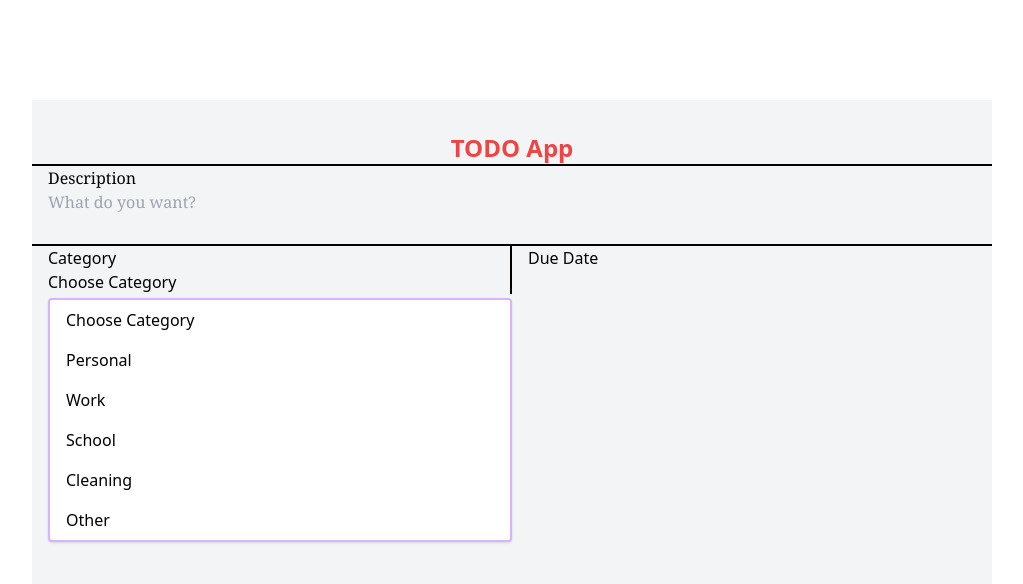
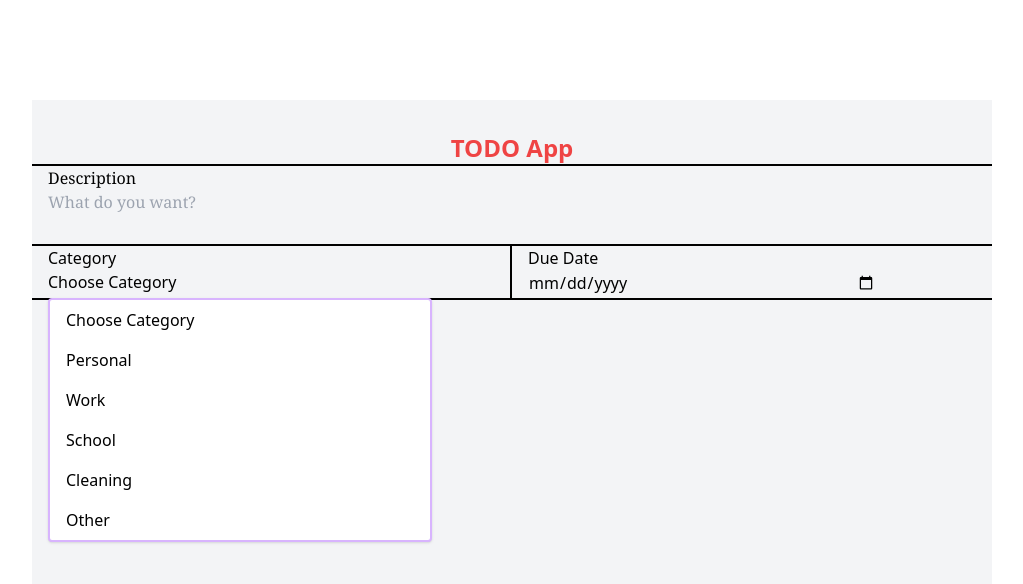
Before and after one commit to SWAGATSWAROOP/ToDoMERN, a React (Create React App) app in the folder frontend/: page / in a window 1280 px wide. Both pictures are taken after a click on the element "Choose Category". Shown: the top 584 px of the page, without its empty margins (128-1151 px from the left). Built offline with nearby package versions, Linux system fonts and the light colour scheme.

Commit message:
Added Due date and Category dropdown

```diff
--- a/frontend/package.json
+++ b/frontend/package.json
@@ -7,9 +7,9 @@
     "@testing-library/react": "^13.4.0",
     "@testing-library/user-event": "^13.5.0",
     "react": "^18.2.0",
-    "react-calendar": "^4.7.0",
     "react-dom": "^18.2.0",
     "react-scripts": "5.0.1",
+    "tailwindcss": "^3.4.0",
     "web-vitals": "^2.1.4"
   },
   "scripts": {
@@ -37,7 +37,6 @@
     ]
   },
   "devDependencies": {
-    "@babel/plugin-proposal-private-property-in-object": "^7.16.7",
-    "tailwindcss": "^3.4.0"
+    "@babel/plugin-proposal-private-property-in-object": "^7.16.7"
   }
 }
--- a/frontend/src/App.js
+++ b/frontend/src/App.js
@@ -11,7 +11,7 @@ function App() {
         <div className="flex flex-col w-3/4 h-3/4 bg-gray-100">
           <Heading />
           <Description />
-          <div className="flex flex-row w-full">
+          <div className="flex flex-row w-full border-b-2 border-black">
             <Category />
             <Duedata />
           </div>
--- a/frontend/src/components/Category.js
+++ b/frontend/src/components/Category.js
@@ -2,8 +2,8 @@ import CustomDropdown from "./DropDownMenu";
 const Category = () => {
   return (
     <>
-      <div className="w-1/2">
-        <div className="ml-4  border-r-2 border-black">
+      <div className="w-1/2 border-r-2 border-black">
+        <div className="ml-4">
           <h1>Category</h1>
         </div>
         <CustomDropdown />
--- a/frontend/src/components/DropDownMenu.js
+++ b/frontend/src/components/DropDownMenu.js
@@ -23,9 +23,9 @@ const CustomDropdown = () => {
   return (
     <>
       <div onClick={handleDropdown}>
-        <h3 className="ml-4 mb-1 border-r-2 border-black">{dropdownValue}</h3>
+        <h3 className="ml-4 mb-1">{dropdownValue}</h3>
         {dropdown && (
-          <div className=" bg-white rounded shadow border-2 ml-4 border-purple-300">
+          <div className="absolute w-96 bg-white rounded shadow border-2 ml-4 border-purple-300">
             {data.map((datavalue) => (
               <div
                 key={datavalue}
--- a/frontend/src/components/DueDate.js
+++ b/frontend/src/components/DueDate.js
@@ -3,6 +3,9 @@ const Duedata = () => {
     <>
       <div className="w-1/2">
         <h1 className="ml-4">Due Date</h1>
+        <div className="ml-4">
+          <input type="date" className="bg-inherit outline-none w-3/4"></input>
+        </div>
       </div>
     </>
   );
```
Also changed, not shown: 2 other files (tests, documents, lock files or other folders).
